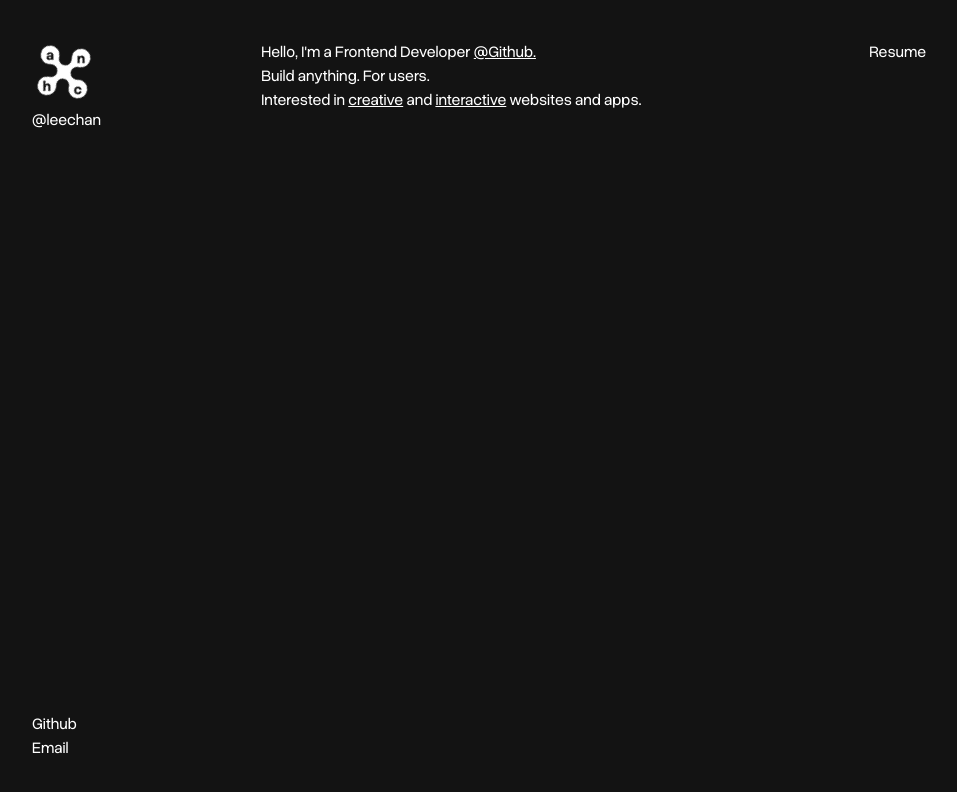
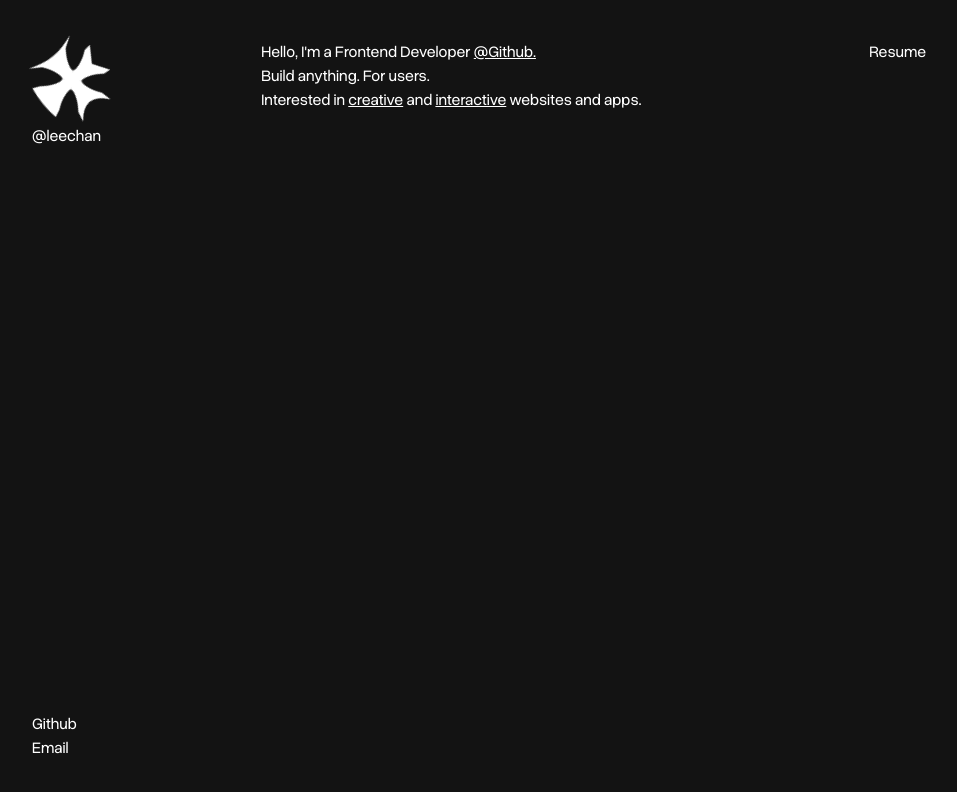
Before and after one commit to dlcks0601/chan-blog, a Next.js app: page / in a window 1280 px wide. Shown: the top 792 px of the page, without its empty margins (0-957 px from the left). Built offline with nearby package versions, Linux system fonts and the light colour scheme.

Commit message:
feat: 로고를 c·h·a·n 실루엣 십자 마크로 재작업

```diff
--- a/src/app/styles/globals.css
+++ b/src/app/styles/globals.css
@@ -133,28 +133,12 @@ body {
   }
 }
 
-/* 마크가 도는 동안 글자는 정방향을 유지하도록 같은 주기로 역회전시킨다. */
-@keyframes logo-counterspin {
-  from {
-    transform: rotate(0deg);
-  }
-  to {
-    transform: rotate(-360deg);
-  }
-}
-
 .animate-logo-spin {
   animation: logo-spin 14s linear infinite;
 }
 
-.animate-logo-counterspin {
-  transform-box: view-box;
-  animation: logo-counterspin 14s linear infinite;
-}
-
 @media (prefers-reduced-motion: reduce) {
-  .animate-logo-spin,
-  .animate-logo-counterspin {
+  .animate-logo-spin {
     animation: none;
   }
 }
--- a/src/shared/ui/Logo/Logo.tsx
+++ b/src/shared/ui/Logo/Logo.tsx
@@ -5,7 +5,7 @@ import { LogoMark } from './LogoMark';
 export function Logo() {
   return (
     <Link href='/' className={cn('inline-flex flex-col gap-1')}>
-      <LogoMark spin className={cn('h-14 w-14 md:h-16 md:w-16')} />
+      <LogoMark spin className={cn('h-14 w-14 md:h-20 md:w-20')} />
       <h1>@leechan</h1>
     </Link>
   );
--- a/src/shared/ui/Logo/LogoMark.tsx
+++ b/src/shared/ui/Logo/LogoMark.tsx
@@ -2,89 +2,49 @@ import type { CSSProperties } from 'react';
 import { cn } from '@/shared/lib/utils';
 
 /**
- * 네 갈래 끝이 원인 십자 마크. 각 팁에 c·h·a·n 을 위에서 시계방향으로 파낸다.
+ * c·h·a·n 을 팔 끝 실루엣으로 표현한 십자 마크.
  *
- * 48x48 좌표계에서 팁 원(중심 거리 16.5 / 반지름 7)과 중앙 원(반지름 5)을
- * 대각선의 오목 원(중심 거리 9.814 / 반지름 4.814)으로 이어 붙인다.
- * 오목 원을 팁 원과 중앙 원 양쪽에 외접시켰기 때문에 모든 이음매가 접선으로
- * 만나 외곽선에 각이 생기지 않는다. 팔의 폭(8.224)은 오목 원과 팁 원의
- * 접점에서 구한 값으로, 직선부가 원 밖으로 삐져나오지 않는 최대치다.
+ * 100x100 좌표계. 네 팔은 허리(대각 반지름 12)에서 거의 수직으로 뻗다가
+ * 끝(중심에서 36)에서 반폭 19로 급히 벌어지는 오목한 옆선을 공유하고,
+ * 끝 처리만 팔마다 다르다. 위에서 시계방향으로 c(초승달) · h(도끼날) ·
+ * a(펼친 날개) · n(갈래) 순서다.
  */
-const TIPS = [
-  { letter: 'c', x: 24, y: 7.5 },
-  { letter: 'h', x: 40.5, y: 24 },
-  { letter: 'a', x: 24, y: 40.5 },
-  { letter: 'n', x: 7.5, y: 24 },
-];
+const ARM_SIDE_OUT = 'C 43.485 39.2 41.515 27.68 31 14';
+const ARM_SIDE_IN = 'C 58.485 27.68 56.485 39.2 58.485 41.515';
 
-const NOTCHES = [
-  { x: 30.939, y: 17.061 },
-  { x: 30.939, y: 30.939 },
-  { x: 17.061, y: 30.939 },
-  { x: 17.061, y: 17.061 },
+const TERMINALS = [
+  { letter: 'c', d: 'L 28 1 Q 50 29 72 1 L 69 14' },
+  { letter: 'h', d: 'L 27 5 Q 50 1 73 5 L 69 14' },
+  { letter: 'a', d: 'L 17 5 Q 50 19 83 5 L 69 14' },
+  { letter: 'n', d: 'L 30 5 L 50 18 L 70 5 L 69 14' },
 ];
 
 interface LogoMarkProps {
   className?: string;
   style?: CSSProperties;
-  /** 마크와 글자를 상시 회전시킬지 여부. */
+  /** 마크를 상시 회전시킬지 여부. */
   spin?: boolean;
 }
 
 export function LogoMark({ className, style, spin = false }: LogoMarkProps) {
   return (
     <svg
-      viewBox='0 0 48 48'
+      viewBox='0 0 100 100'
       fill='none'
       aria-hidden
       style={style}
       className={cn('h-6 w-6', spin && 'animate-logo-spin', className)}
     >
-      <mask
-        id='logo-mark'
-        maskUnits='userSpaceOnUse'
-        x='0'
-        y='0'
-        width='48'
-        height='48'
-      >
-        <rect width='48' height='48' fill='black' />
-        <rect x='7.5' y='19.888' width='33' height='8.224' fill='white' />
-        <rect x='19.888' y='7.5' width='8.224' height='33' fill='white' />
-        {TIPS.map(tip => (
-          <circle key={tip.letter} cx={tip.x} cy={tip.y} r='7' fill='white' />
-        ))}
-        <circle cx='24' cy='24' r='5' fill='white' />
-        {NOTCHES.map(notch => (
-          <circle
-            key={`${notch.x}-${notch.y}`}
-            cx={notch.x}
-            cy={notch.y}
-            r='4.814'
-            fill='black'
+      <g fill='currentColor'>
+        <circle cx='50' cy='50' r='10' />
+        {TERMINALS.map((terminal, index) => (
+          <path
+            key={terminal.letter}
+            transform={`rotate(${index * 90} 50 50)`}
+            d={`M 41.515 41.515 ${ARM_SIDE_OUT} ${terminal.d} ${ARM_SIDE_IN} L 50 50 Z`}
           />
         ))}
-        {TIPS.map(tip => (
-          <g
-            key={tip.letter}
-            className={cn(spin && 'animate-logo-counterspin')}
-            style={{ transformOrigin: `${tip.x}px ${tip.y}px` }}
-          >
-            <text
-              x={tip.x}
-              y={tip.y}
-              fill='black'
-              fontSize='11'
-              fontWeight='700'
-              textAnchor='middle'
-              dominantBaseline='central'
-            >
-              {tip.letter}
-            </text>
-          </g>
-        ))}
-      </mask>
-      <rect width='48' height='48' fill='currentColor' mask='url(#logo-mark)' />
+      </g>
     </svg>
   );
 }
```
